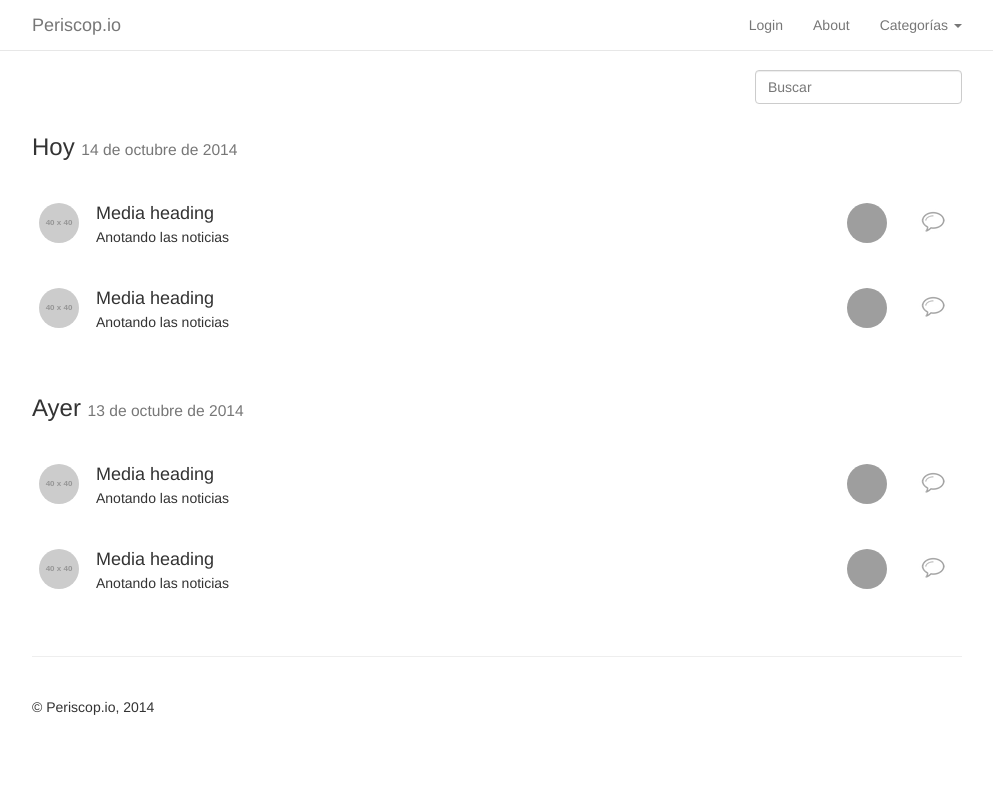
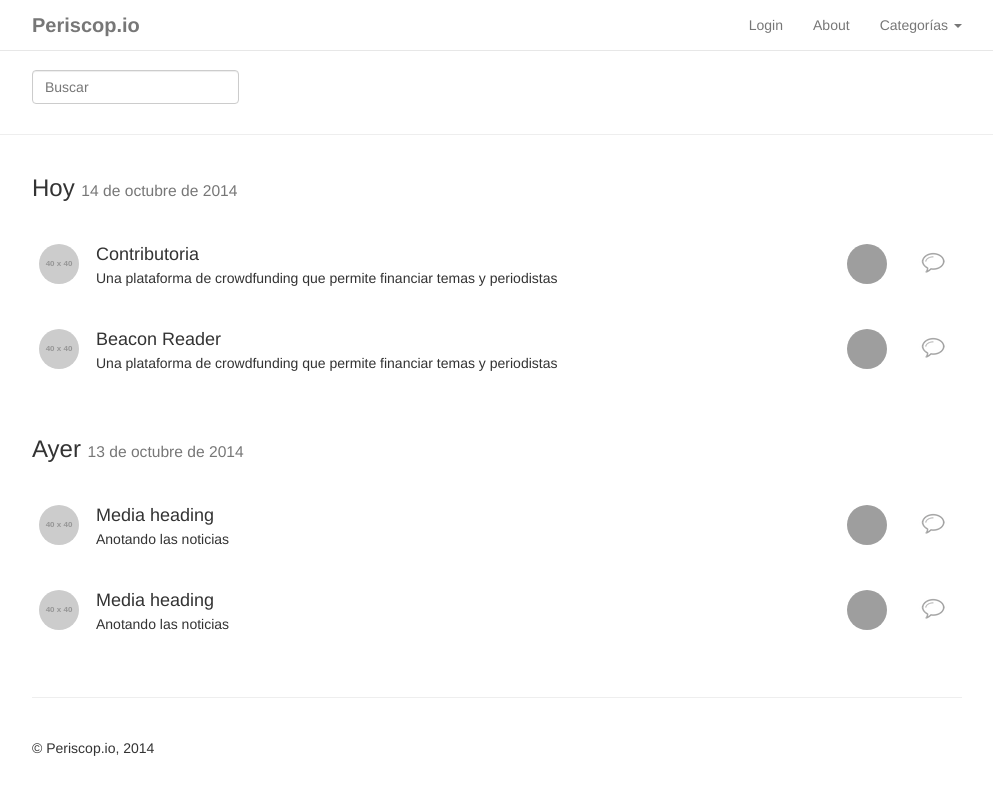
Before and after one commit to miguelcarvajal/enjonet, a plain HTML site: page index.html in a window 1280 px wide. Shown: the whole page, without its empty margins (143-1136 px from the left). Drawn offline with nearby package versions, Linux system fonts and the light colour scheme; grey boxes are pictures that could not be loaded; placeholder pictures from the web are drawn by us.

Commit message:
nuevo buscador

```diff
--- a/index.html
+++ b/index.html
@@ -63,9 +63,13 @@
     <div class="container">
         <div class="row">
             <div class="col-lg-12">
-            <p class="pull-right"><input type="text" class="small form-control" placeholder="Buscar">
+            <p class="pull-left"><input type="text" class="small form-control" placeholder="Buscar">
             </div>
         </div>
+    </div>
+    <hr>
+
+    <div class="container">
          <div class="row">
             <div class="col-lg-12">
             <h3>Hoy <small>14 de octubre de 2014</small></h3>
@@ -83,8 +87,8 @@
         <img class="media-upvote img-circle" src="http://placehold.it/40/FA6F57/fff" alt="...">
         </a>
         <div class="media-body">
-        <h4 class="media-heading">Media heading</h4>
-        Anotando las noticias
+        <h4 class="media-heading">Contributoria</h4>
+        Una plataforma de crowdfunding que permite financiar temas y periodistas
         </div>
     </li>
 
@@ -99,8 +103,8 @@
         <img class="media-upvote img-circle" src="http://placehold.it/40/FA6F57/fff" alt="...">
         </a>
         <div class="media-body">
-        <h4 class="media-heading">Media heading</h4>
-        Anotando las noticias
+        <h4 class="media-heading">Beacon Reader</h4>
+        Una plataforma de crowdfunding que permite financiar temas y periodistas
         </div>
     </li>
 </ul>
--- a/navbar-fixed-top.css
+++ b/navbar-fixed-top.css
@@ -9,6 +9,15 @@ body {
   padding-bottom: 40px;
   margin-top: 40px;
   border-top: 1px solid #eee;
+}
+
+.navbar-brand {
+  float: left;
+  height: 50px;
+  padding: 15px 15px;
+  font-size: 20px;
+  line-height: 20px;
+  font-weight: 700;
 }
 
 .navbar-default {
```
